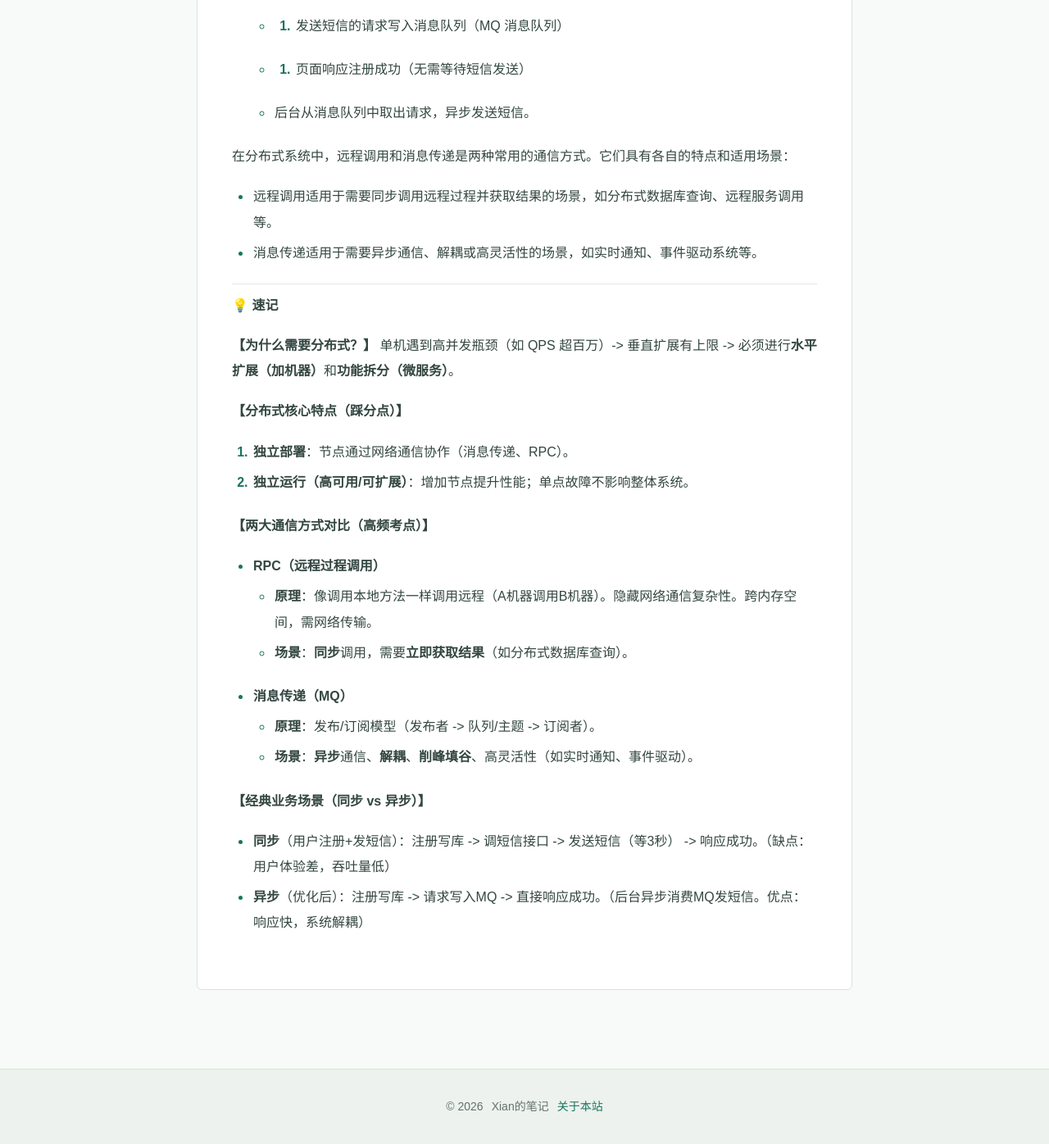
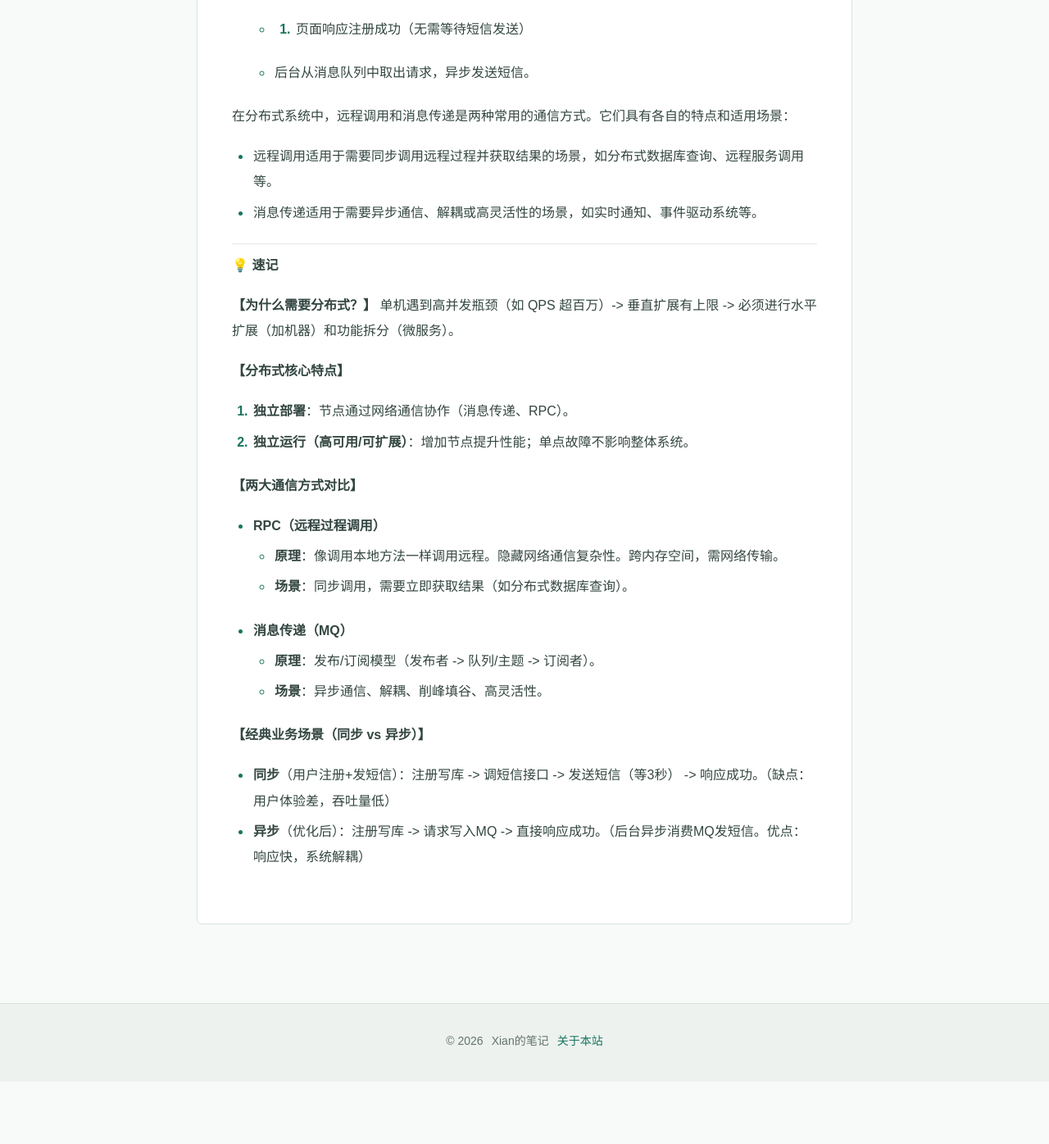
Before and after one commit to XiaoHeiXian/xiaoheixian.github.io, a Jekyll site: the page built from posts/2026-09-23-distributed-architecture.md, in a window 1280 px wide and 1400 px high, scrolled down 2226 px. Shown: the top 1396 px of the window at 82% size. Built offline with Jekyll 4.4.1, drawn with Linux system fonts in a browser that asks for light colours; after the commit the page ends 3546 px from its top, so only the background shows below that.

Commit message:
docs: update 分布式架构

```diff
--- a/posts/2026-09-23-distributed-architecture.md
+++ b/posts/2026-09-23-distributed-architecture.md
@@ -1,15 +1,13 @@
 ---
 layout: article
 title: "分布式架构"
-description: "单机QPS达瓶颈(如百万级) -> 拆分服务/水平扩展 -> 分布式。核心定义：多节点网络协作，资源分散共享。两大特点：独立部署(网络通信)、独立运行(高可用/易扩容)。两大通信方式：1. RPC(同步,像调本地方法,隐藏网络细节,场景:需获取结果)；2. 消息传递MQ(异步,发布订阅,场景:解耦/削峰/无需立即获取结果)。同步注册(等3秒) vs 异步写M"
+description: "- \"背景：单机QPS达瓶颈 -> 拆分服务/水平扩展\"   - \"定义：多节点网络协作，资源分散共享\"   - \"特点1：独立部署（网络通信协作）\"   - \"特点2：独立运行（高可用/易扩容，单点故障不影响整体）\"   - \"通信1：RPC（同步，像调本地方法，需获取结果）\"   - \"通信2：MQ（异步，发布订阅，解耦/削峰，无需立即获取结果）\""
 date: 2026-09-23
 category: "软件架构"
 tags:
   - "分布式"
 permalink: /posts/2026-09-23-distributed-architecture.html
 ---
-
-1、分布式架构
 
 假设我们有一台服务器，它可以承担 1 百万/秒的请求（100 万 QPS），现在有两个数据请求，商品访问数据 90 万 QPS，订单访问数据 80 万 QPS，很显然服务器 hold 不住了，会各种拒绝访问，甚至崩溃，宕机。解决问题的办法就是加服务器，1 台服务器解决不了就用 2 台，2 台解决不了就用更多的服务器。那如何将流量分摊到多台服务器上呢？如果我们项目拆分成订单服务和商品服务两个独立的服务，分别部署在两台不同的服务器上，就可以解决上述问题。
 
@@ -68,19 +66,19 @@
 💡 **速记**
 
 **【为什么需要分布式？】**
-单机遇到高并发瓶颈（如 QPS 超百万）-> 垂直扩展有上限 -> 必须进行**水平扩展（加机器）**和**功能拆分（微服务）**。
+单机遇到高并发瓶颈（如 QPS 超百万）-> 垂直扩展有上限 -> 必须进行水平扩展（加机器）和功能拆分（微服务）。
 
-**【分布式核心特点（踩分点）】**
+**【分布式核心特点】**
 1. **独立部署**：节点通过网络通信协作（消息传递、RPC）。
 2. **独立运行（高可用/可扩展）**：增加节点提升性能；单点故障不影响整体系统。
 
-**【两大通信方式对比（高频考点）】**
+**【两大通信方式对比】**
 *   **RPC（远程过程调用）**
-    *   **原理**：像调用本地方法一样调用远程（A机器调用B机器）。隐藏网络通信复杂性。跨内存空间，需网络传输。
-    *   **场景**：**同步**调用，需要**立即获取结果**（如分布式数据库查询）。
+    *   **原理**：像调用本地方法一样调用远程。隐藏网络通信复杂性。跨内存空间，需网络传输。
+    *   **场景**：同步调用，需要立即获取结果（如分布式数据库查询）。
 *   **消息传递（MQ）**
     *   **原理**：发布/订阅模型（发布者 -> 队列/主题 -> 订阅者）。
-    *   **场景**：**异步**通信、**解耦**、**削峰填谷**、高灵活性（如实时通知、事件驱动）。
+    *   **场景**：异步通信、解耦、削峰填谷、高灵活性。
 
 **【经典业务场景（同步 vs 异步）】**
 *   **同步**（用户注册+发短信）：注册写库 -> 调短信接口 -> 发送短信（等3秒） -> 响应成功。（缺点：用户体验差，吞吐量低）
--- a/static/js/article-index.js
+++ b/static/js/article-index.js
@@ -8,7 +8,7 @@
     "tags": [
       "分布式"
     ],
-    "summary": "单机QPS达瓶颈(如百万级) -> 拆分服务/水平扩展 -> 分布式。核心定义：多节点网络协作，资源分散共享。两大特点：独立部署(网络通信)、独立运行(高可用/易扩容)。两大通信方式：1. RPC(同步,像调本地方法,隐藏网络细节,场景:需获取结果)；2. 消息传递MQ(异步,发布订阅,场景:解耦/削峰/无需立即获取结果)。同步注册(等3秒) vs 异步写M"
+    "summary": "- \"背景：单机QPS达瓶颈 -> 拆分服务/水平扩展\"   - \"定义：多节点网络协作，资源分散共享\"   - \"特点1：独立部署（网络通信协作）\"   - \"特点2：独立运行（高可用/易扩容，单点故障不影响整体）\"   - \"通信1：RPC（同步，像调本地方法，需获取结果）\"   - \"通信2：MQ（异步，发布订阅，解耦/削峰，无需立即获取结果）\""
   },
   {
     "id": "2026-09-23-middle-platform-architecture",
```
